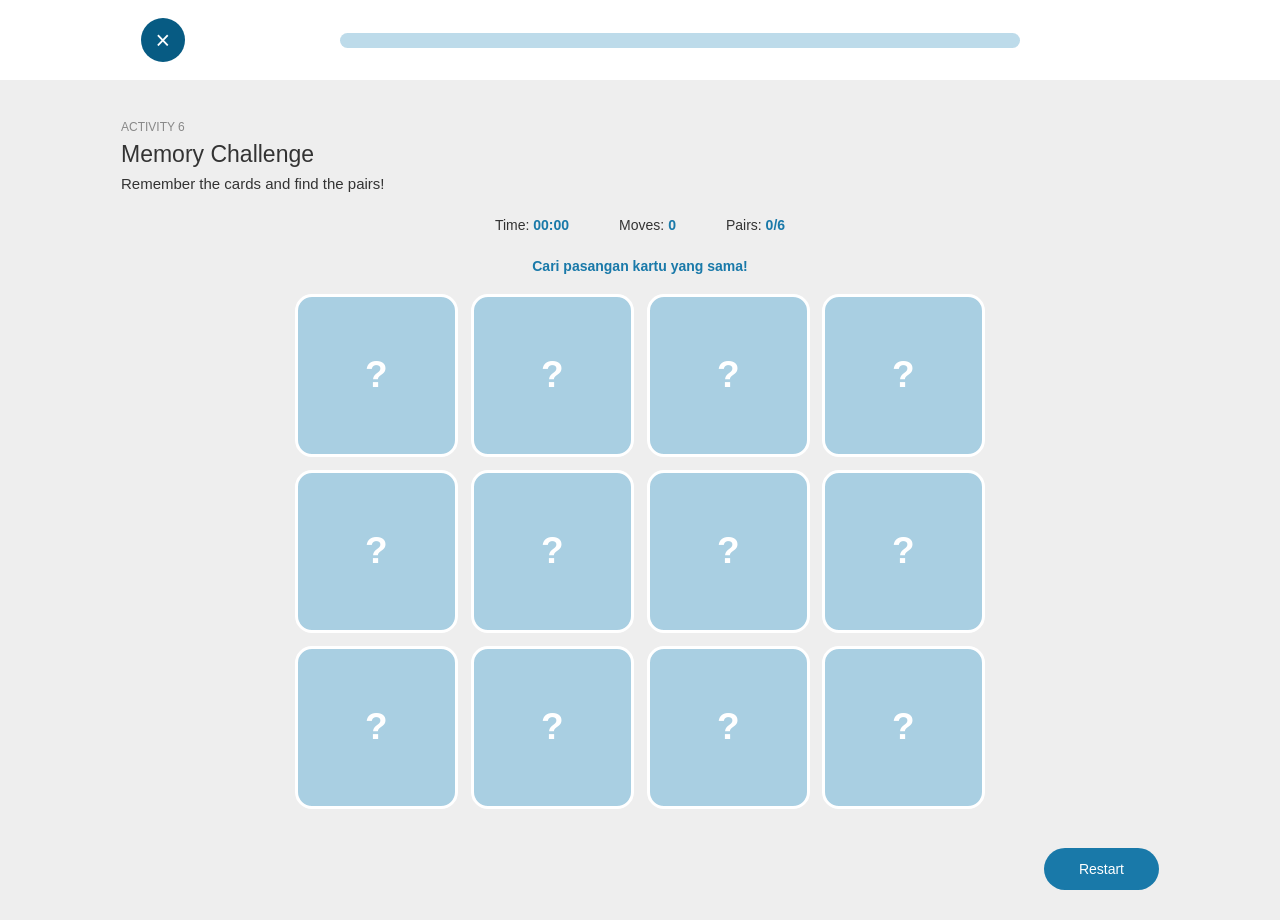
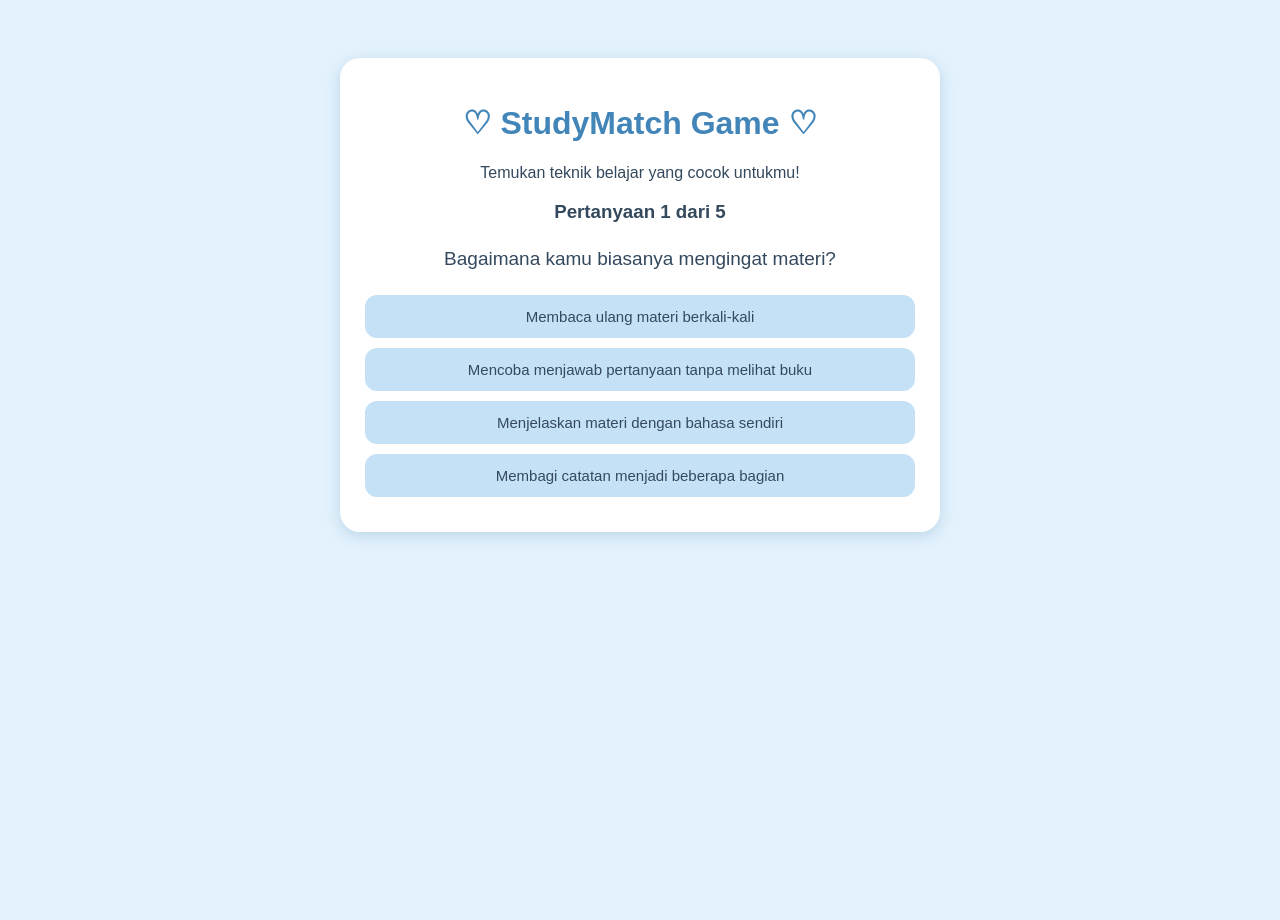
Before and after one commit to afifahmaiza-cloud/gameasli, a plain HTML site: page index.html in a window 1280 px wide. After the commit the page ends 800 px from the top, so only its background shows below. Drawn offline with Linux system fonts and the light colour scheme.

Commit message:
Refactor StudyMatch game layout and styles
Updated title and styling for the StudyMatch game. Improved layout and added new elements for better user experience.

```diff
--- a/index.html
+++ b/index.html
@@ -4,496 +4,218 @@
 <head>
 <meta charset="UTF-8">
 <meta name="viewport" content="width=device-width, initial-scale=1.0">
-<title>StudyMatch - Memory Challenge</title>
+<title>StudyMatch Game</title>
 
 <style>
-* {
-  box-sizing: border-box;
+body {
+  font-family: Arial, sans-serif;
+  background: #e3f2fd;
+  text-align: center;
+  padding: 20px;
+  color: #34495e;
 }
 
-body {
-  margin: 0;
-  font-family: Arial, sans-serif;
-  background: #eeeeee;
-  color: #333;
+.container {
+  background: white;
+  max-width: 550px;
+  margin: 30px auto;
+  padding: 25px;
+  border-radius: 20px;
+  box-shadow: 0 4px 15px #bbd6e8;
 }
 
-header {
-  height: 80px;
-  background: white;
-  display: flex;
-  align-items: center;
-  padding: 0 11%;
-  gap: 35px;
+h1 {
+  color: #4285b9;
 }
 
-.close {
-  width: 44px;
-  height: 44px;
+.question {
+  font-size: 19px;
+  margin: 25px 0;
+}
+
+button {
+  display: block;
+  width: 100%;
+  padding: 13px;
+  margin: 10px 0;
   border: none;
-  border-radius: 50%;
-  background: #075b83;
-  color: white;
-  font-size: 25px;
+  border-radius: 12px;
+  background: #c5e1f5;
+  color: #34495e;
+  font-size: 15px;
   cursor: pointer;
 }
 
-.progress {
-  height: 15px;
-  flex: 1;
-  background: #bddbea;
-  border-radius: 20px;
-  overflow: hidden;
-  max-width: 680px;
-  margin: auto;
-}
-
-.progress-fill {
-  height: 100%;
-  width: 0%;
-  background: #1979a9;
-  transition: .3s;
-}
-
-.container {
-  max-width: 1068px;
-  margin: 40px auto;
-  padding: 0 15px;
-}
-
-.activity {
-  font-size: 12px;
-  color: #888;
-  margin-bottom: 7px;
-}
-
-h2 {
-  font-size: 23px;
-  font-weight: 500;
-  margin: 0 0 7px;
-}
-
-.subtitle {
-  margin: 0;
-  font-size: 15px;
-}
-
-.info {
-  display: flex;
-  justify-content: center;
-  gap: 50px;
-  margin: 25px 0;
-  font-size: 14px;
-}
-
-.info strong {
-  color: #1979a9;
-}
-
-.game {
-  width: min(100%, 690px);
-  margin: auto;
-  display: grid;
-  grid-template-columns: repeat(4, 1fr);
-  gap: 13px;
-}
-
-.card {
-  aspect-ratio: 1 / 1;
-  border: none;
-  border-radius: 17px;
-  background: transparent;
-  padding: 0;
-  cursor: pointer;
-  perspective: 700px;
-}
-
-.card-inner {
-  width: 100%;
-  height: 100%;
-  position: relative;
-  transform-style: preserve-3d;
-  transition: transform .10s;
-}
-
-.card.flipped .card-inner,
-.card.matched .card-inner {
-  transform: rotateY(180deg);
-}
-
-.front, .back {
-  position: absolute;
-  width: 100%;
-  height: 100%;
-  border-radius: 17px;
-  backface-visibility: hidden;
-  display: flex;
-  align-items: center;
-  justify-content: center;
-}
-
-.front {
-  background: #a9cfe2;
-  color: #fff;
-  font-size: 37px;
-  font-weight: bold;
-  border: 3px solid white;
-}
-
-.back {
-  background: white;
-  transform: rotateY(180deg);
-  border: 3px solid #b2d2e1;
-  flex-direction: column;
-  gap: 9px;
-}
-
-.emoji {
-  width: 76px;
-  height: 76px;
-  background: #b3d7e7;
-  border-radius: 50%;
-  display: flex;
-  align-items: center;
-  justify-content: center;
-  font-size: 40px;
-}
-
-.card-name {
-  font-size: 12px;
-  font-weight: bold;
-  color: #555;
-}
-
-.card.matched .back {
-  background: #d9edf5;
-  border-color: #65a8c8;
-}
-
-.card:disabled {
-  cursor: default;
-}
-
-.status {
-  text-align: center;
-  margin: 20px 0;
-  color: #1979a9;
-  font-size: 14px;
-  font-weight: bold;
-}
-
-.bottom {
-  max-width: 1068px;
-  margin: 30px auto;
-  padding: 0 15px;
-  display: flex;
-  justify-content: flex-end;
-  gap: 12px;
-}
-
-button.action {
-  border: none;
-  border-radius: 30px;
-  padding: 13px 35px;
-  background: #1979a9;
-  color: white;
-  cursor: pointer;
-  font-size: 14px;
-}
-
-button.action:disabled {
-  background: #c9c9c9;
-  cursor: not-allowed;
+button:hover {
+  background: #90c4e8;
 }
 
 #result {
   display: none;
-  text-align: center;
-  padding: 45px 10px;
 }
 
-@media(max-width: 600px) {
-  header {
-    padding: 0 18px;
-    gap: 20px;
-  }
-
-  .container {
-    margin-top: 28px;
-  }
-
-  .game {
-    gap: 8px;
-  }
-
-  .front, .back {
-    border-radius: 11px;
-  }
-
-  .emoji {
-    width: 48px;
-    height: 48px;
-    font-size: 27px;
-  }
-
-  .card-name {
-    font-size: 9px;
-  }
-
-  .info {
-    gap: 20px;
-  }
-}
 </style>
 </head>
 
 <body>
 
-<header>
-  <button class="close" onclick="exitGame()">×</button>
-  <div class="progress">
-    <div class="progress-fill" id="progress"></div>
-  </div>
-</header>
+<div class="container">
 
-<main class="container">
+<h1>♡ StudyMatch Game ♡</h1>
+<p>Temukan teknik belajar yang cocok untukmu!</p>
 
-  <div class="activity">ACTIVITY 6</div>
-  <h2>Memory Challenge</h2>
-  <p class="subtitle">Remember the cards and find the pairs!</p>
+<div id="quiz">
+  <h3 id="number">Pertanyaan 1</h3>
+  <p class="question" id="question"></p>
+  <div id="answers"></div>
+</div>
 
-  <div class="info">
-    <div>Time: <strong id="timer">00:00</strong></div>
-    <div>Moves: <strong id="moves">0</strong></div>
-    <div>Pairs: <strong id="pairs">0/6</strong></div>
-  </div>
+<div id="result">
+  <h2>Hasil Belajarmu!</h2>
+  <h3 id="method"></h3>
+  <p id="description"></p>
+  <button onclick="restart()">Main Lagi</button>
+</div>
 
-  <div class="status" id="status">
-    Hafalkan posisi kartu! 10 detik lagi...
-  </div>
-
-  <div class="game" id="game"></div>
-
-  <div id="result">
-    <h1>🎉 Excellent!</h1>
-    <h2>Memory Challenge Completed!</h2>
-    <p id="finalScore"></p>
-    <button class="action" onclick="location.reload()">
-      Play Again
-    </button>
-  </div>
-
-</main>
-
-<div class="bottom">
-  <button class="action" id="restart" onclick="location.reload()">
-    Restart
-  </button>
 </div>
 
 <script>
 
-const methods = [
-  {id: 1, icon: "🐪",name: " "},
-  {id: 2, icon: "🐫",name: " "},
-  {id: 3, icon: "🐏",name: " "},
-  {id: 4, icon: "🐑",name: " "},
-  {id: 5, icon: "🐋",name: " "},
-  {id: 6, icon: "🐳",name: " "},
+const questions = [
+{
+  q: "Bagaimana kamu biasanya mengingat materi?",
+  a: [
+    ["Membaca ulang materi berkali-kali", "spaced"],
+    ["Mencoba menjawab pertanyaan tanpa melihat buku", "active"],
+    ["Menjelaskan materi dengan bahasa sendiri", "feynman"],
+    ["Membagi catatan menjadi beberapa bagian", "cornell"]
+  ]
+},
+{
+  q: "Bagaimana cara kamu mengatur waktu belajar?",
+  a: [
+    ["Belajar dengan waktu tertentu lalu istirahat", "pomodoro"],
+    ["Mengulang materi pada hari yang berbeda", "spaced"],
+    ["Belajar beberapa topik secara bergantian", "interleaved"],
+    ["Belajar sampai memahami suatu materi", "feynman"]
+  ]
+},
+{
+  q: "Apa yang kamu lakukan setelah membaca materi?",
+  a: [
+    ["Menutup buku dan mencoba mengingat isinya", "active"],
+    ["Membuat rangkuman dan catatan", "cornell"],
+    ["Mengulangnya lagi beberapa hari kemudian", "spaced"],
+    ["Menceritakannya kembali dengan sederhana", "feynman"]
+  ]
+},
+{
+  q: "Apa yang membuatmu lebih nyaman belajar?",
+  a: [
+    ["Sesi belajar singkat dengan jeda", "pomodoro"],
+    ["Mempelajari materi secara bergantian", "interleaved"],
+    ["Menguji diri sendiri", "active"],
+    ["Membuat catatan yang terstruktur", "cornell"]
+  ]
+},
+{
+  q: "Bagaimana kamu menghadapi materi yang sulit?",
+  a: [
+    ["Menjelaskannya seolah-olah mengajar orang lain", "feynman"],
+    ["Mengulang materi secara bertahap", "spaced"],
+    ["Mencoba latihan soal tanpa melihat jawaban", "active"],
+    ["Mempelajari topik lain lalu kembali lagi", "interleaved"]
+  ]
+}
 ];
 
-let cards = [...methods, ...methods]
-  .sort(() => Math.random() - 0.5);
+const descriptions = {
+pomodoro: "Pomodoro Technique: belajar dalam sesi waktu tertentu diselingi istirahat.",
+active: "Active Recall: mengingat materi dengan menguji diri sendiri tanpa melihat catatan.",
+spaced: "Spaced Repetition: mengulang materi dengan jeda waktu secara bertahap.",
+feynman: "Feynman Technique: memahami materi dengan menjelaskannya menggunakan bahasa sederhana.",
+cornell: "Cornell Notes: mencatat materi dengan membagi catatan menjadi beberapa bagian.",
+interleaved: "Interleaved Practice: mempelajari beberapa topik secara bergantian."
+};
 
-let firstCard = null;
-let secondCard = null;
-let lock = true;
+let current = 0;
+let scores = {
+  pomodoro: 0,
+  active: 0,
+  spaced: 0,
+  feynman: 0,
+  cornell: 0,
+  interleaved: 0
+};
 
-let moves = 0;
-let pairs = 0;
-let seconds = 0;
-let timerInterval;
+function showQuestion() {
+  document.getElementById("number").innerText =
+    "Pertanyaan " + (current + 1) + " dari " + questions.length;
 
-const game = document.getElementById("game");
+  document.getElementById("question").innerText =
+    questions[current].q;
 
-function createCards() {
+  let answerBox = document.getElementById("answers");
+  answerBox.innerHTML = "";
 
-  cards.forEach((item, index) => {
+  questions[current].a.forEach(answer => {
+    let btn = document.createElement("button");
+    btn.innerText = answer[0];
 
-    const card = document.createElement("button");
+    btn.onclick = function() {
+      scores[answer[1]]++;
+      current++;
 
-    card.className = "card flipped";
+      if (current < questions.length) {
+        showQuestion();
+      } else {
+        showResult();
+      }
+    };
 
-    card.innerHTML = `
-      <div class="card-inner">
+    answerBox.appendChild(btn);
+  });
+}
 
-        <div class="front">?</div>
+function showResult() {
+  document.getElementById("quiz").style.display = "none";
+  document.getElementById("result").style.display = "block";
 
-        <div class="back">
-          <div class="emoji">${item.icon}</div>
-          <div class="card-name">${item.name}</div>
-        </div>
+  let highest = Math.max(...Object.values(scores));
+  let winners = Object.keys(scores).filter(
+    key => scores[key] === highest
+  );
 
-      </div>
-    `;
+  let winner = winners[Math.floor(Math.random() * winners.length)];
 
-    card.dataset.id = item.id;
+  let names = {
+    pomodoro: "Pomodoro Technique 🍅",
+    active: "Active Recall 🧠",
+    spaced: "Spaced Repetition 📚",
+    feynman: "Feynman Technique 💡",
+    cornell: "Cornell Notes 📝",
+    interleaved: "Interleaved Practice 🔄"
+  };
 
-    card.onclick = () => chooseCard(card);
+  document.getElementById("method").innerText = names[winner];
+  document.getElementById("description").innerText =
+    descriptions[winner];
+}
 
-    game.appendChild(card);
+function restart() {
+  current = 0;
 
+  Object.keys(scores).forEach(key => {
+    scores[key] = 0;
   });
 
+  document.getElementById("result").style.display = "none";
+  document.getElementById("quiz").style.display = "block";
+
+  showQuestion();
 }
 
-function startGame() {
-
-  createCards();
-
-  let countdown = 5;
-
-  const status = document.getElementById("status");
-
-  const preview = setInterval(() => {
-
-    countdown--;
-
-    if (countdown > 0) {
-      status.innerText =
-        "Hafalkan posisi kartu! " + countdown + " detik lagi...";
-    } else {
-
-      clearInterval(preview);
-
-      document.querySelectorAll(".card").forEach(card => {
-        card.classList.remove("flipped");
-      });
-
-      status.innerText = "Cari pasangan kartu yang sama!";
-      lock = false;
-
-      startTimer();
-    }
-
-  }, 1000);
-
-}
-
-function startTimer() {
-
-  timerInterval = setInterval(() => {
-
-    seconds++;
-
-    let min = Math.floor(seconds / 60);
-    let sec = seconds % 60;
-
-    document.getElementById("timer").innerText =
-      String(min).padStart(2, "0") + ":" +
-      String(sec).padStart(2, "0");
-
-  }, 1000);
-
-}
-
-function chooseCard(card) {
-
-  if (
-    lock ||
-    card.classList.contains("flipped") ||
-    card.classList.contains("matched")
-  ) return;
-
-  card.classList.add("flipped");
-
-  if (!firstCard) {
-    firstCard = card;
-    return;
-  }
-
-  secondCard = card;
-  moves++;
-
-  document.getElementById("moves").innerText = moves;
-
-  checkMatch();
-
-}
-
-function checkMatch() {
-
-  lock = true;
-
-  if (firstCard.dataset.id === secondCard.dataset.id) {
-
-    firstCard.classList.add("matched");
-    secondCard.classList.add("matched");
-
-    pairs++;
-
-    document.getElementById("pairs").innerText =
-      pairs + "/6";
-
-    document.getElementById("progress").style.width =
-      (pairs / 6 * 100) + "%";
-
-    resetCards();
-
-    if (pairs === 6) {
-      endGame();
-    }
-
-  } else {
-
-    setTimeout(() => {
-
-      firstCard.classList.remove("flipped");
-      secondCard.classList.remove("flipped");
-
-      resetCards();
-
-    }, 850);
-
-  }
-
-}
-
-function resetCards() {
-
-  firstCard = null;
-  secondCard = null;
-  lock = false;
-
-}
-
-function endGame() {
-
-  clearInterval(timerInterval);
-
-  document.getElementById("status").innerText =
-    "All pairs found!";
-
-  document.getElementById("game").style.display = "none";
-  document.querySelector(".info").style.display = "none";
-  document.getElementById("result").style.display = "block";
-
-  document.getElementById("finalScore").innerText =
-    "Waktu: " +
-    document.getElementById("timer").innerText +
-    " | Total percobaan: " + moves;
-
-}
-
-function exitGame() {
-
-  if (confirm("Yakin ingin keluar dari permainan?")) {
-    location.reload();
-  }
-
-}
-
-startGame();
+showQuestion();
 
 </script>
 
```
